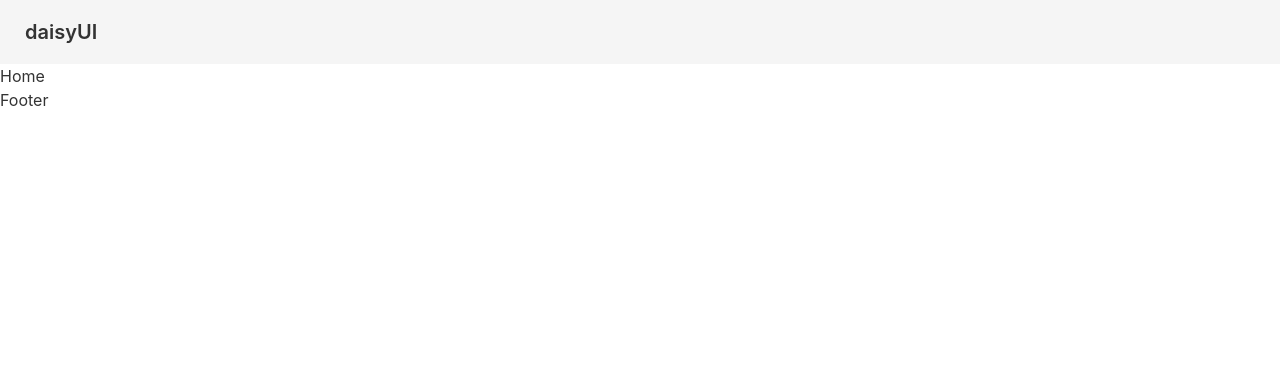
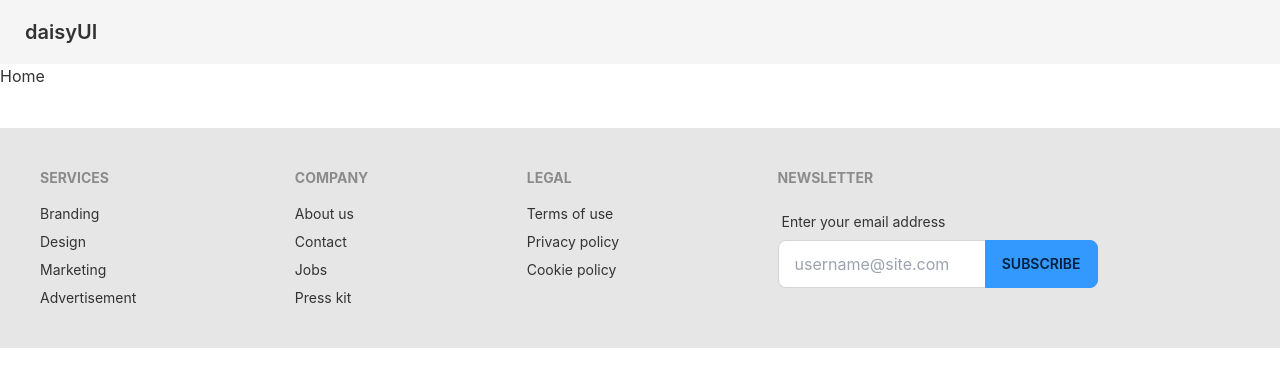
Before and after one commit to n00bNn00b/langel-client, a React (Create React App) app: page / in a window 1280 px wide. Shown: the top 386 px of the page. Built offline with nearby package versions, Linux system fonts and the light colour scheme.

Commit message:
Footer has been added

```diff
--- a/src/Pages/Global/Footer/Footer.jsx
+++ b/src/Pages/Global/Footer/Footer.jsx
@@ -2,9 +2,46 @@
 
 const Footer = () => {
   return (
-    <div>
-      <h2>Footer</h2>
-    </div>
+    <footer className="footer relative bottom-0 mt-10 p-10 bg-base-200 text-base-content">
+      <div>
+        <span className="footer-title">Services</span>
+        <a className="link link-hover">Branding</a>
+        <a className="link link-hover">Design</a>
+        <a className="link link-hover">Marketing</a>
+        <a className="link link-hover">Advertisement</a>
+      </div>
+      <div>
+        <span className="footer-title">Company</span>
+        <a className="link link-hover">About us</a>
+        <a className="link link-hover">Contact</a>
+        <a className="link link-hover">Jobs</a>
+        <a className="link link-hover">Press kit</a>
+      </div>
+      <div>
+        <span className="footer-title">Legal</span>
+        <a className="link link-hover">Terms of use</a>
+        <a className="link link-hover">Privacy policy</a>
+        <a className="link link-hover">Cookie policy</a>
+      </div>
+      <div>
+        <span className="footer-title">Newsletter</span>
+        <div className="form-control w-80">
+          <label className="label">
+            <span className="label-text">Enter your email address</span>
+          </label>
+          <div className="relative">
+            <input
+              type="text"
+              placeholder="username@site.com"
+              className="input input-bordered w-full pr-16"
+            />
+            <button className="btn btn-primary hover:btn-secondary hover:text-white  absolute top-0 right-0 rounded-l-none">
+              Subscribe
+            </button>
+          </div>
+        </div>
+      </div>
+    </footer>
   );
 };
 
```
Also changed, not shown: src/Pages/Authentication/Login/Login.jsx (added).
